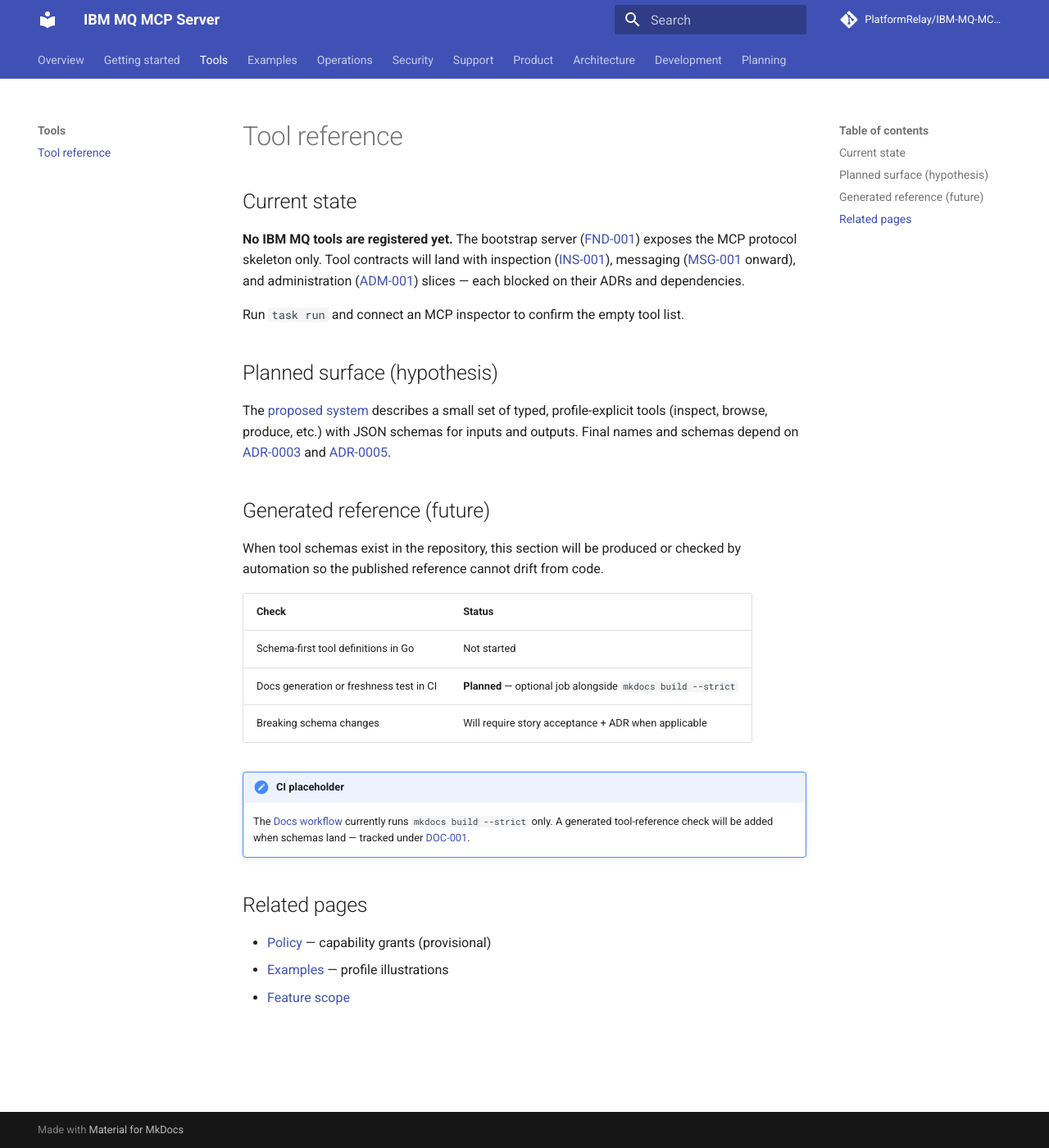
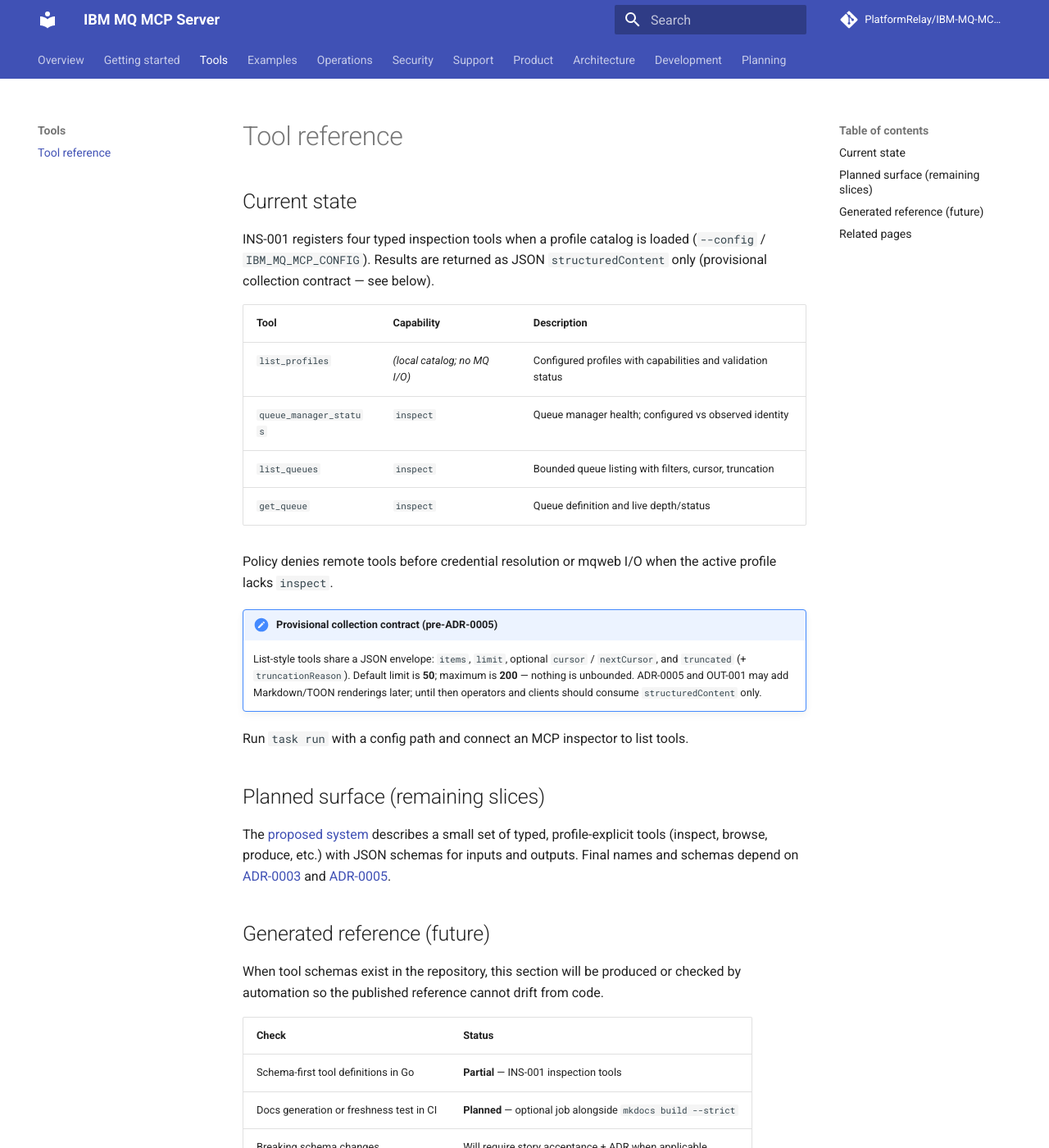
Before and after one commit to PlatformRelay/IBM-MQ-MCP-Server, an MkDocs documentation site: the page built from docs/tools/index.md, in a window 1280 px wide and 1400 px high. Shown: the whole window at 82% size. Built offline with MkDocs 1.6.1 and Material for MkDocs 9.7.7, drawn with Linux system fonts in a browser that asks for light colours; comment, search, counter and statistics services are not loaded.

Commit message:
:docs: docs(ins-001): document provisional collection contract and tool surface
Mark INS-001 complete in openspec tasks; note ADR-0005 remains open for
OUT-001 renderings beyond JSON structuredContent.

Signed-off-by: Konrad Ferdinand Heimel <konradferdinand.heimel@rewe-group.com>

```diff
--- a/docs/tools/index.md
+++ b/docs/tools/index.md
@@ -2,16 +2,30 @@
 
 ## Current state
 
-**No IBM MQ tools are registered yet.** The bootstrap server ([FND-001](https://github.com/PlatformRelay/IBM-MQ-MCP-Server/blob/main/agent-context/stories/FND-001.md))
-exposes the MCP protocol skeleton only. Tool contracts will land with inspection
-([INS-001](https://github.com/PlatformRelay/IBM-MQ-MCP-Server/blob/main/agent-context/stories/INS-001.md)),
-messaging ([MSG-001](https://github.com/PlatformRelay/IBM-MQ-MCP-Server/blob/main/agent-context/stories/MSG-001.md) onward),
-and administration ([ADM-001](https://github.com/PlatformRelay/IBM-MQ-MCP-Server/blob/main/agent-context/stories/ADM-001.md))
-slices — each blocked on their ADRs and dependencies.
+INS-001 registers four typed inspection tools when a profile catalog is loaded
+(`--config` / `IBM_MQ_MCP_CONFIG`). Results are returned as JSON
+`structuredContent` only (provisional collection contract — see below).
 
-Run `task run` and connect an MCP inspector to confirm the empty tool list.
+| Tool | Capability | Description |
+| --- | --- | --- |
+| `list_profiles` | _(local catalog; no MQ I/O)_ | Configured profiles with capabilities and validation status |
+| `queue_manager_status` | `inspect` | Queue manager health; configured vs observed identity |
+| `list_queues` | `inspect` | Bounded queue listing with filters, cursor, truncation |
+| `get_queue` | `inspect` | Queue definition and live depth/status |
 
-## Planned surface (hypothesis)
+Policy denies remote tools before credential resolution or mqweb I/O when the
+active profile lacks `inspect`.
+
+!!! note "Provisional collection contract (pre-ADR-0005)"
+    List-style tools share a JSON envelope: `items`, `limit`, optional
+    `cursor` / `nextCursor`, and `truncated` (+ `truncationReason`). Default
+    limit is **50**; maximum is **200** — nothing is unbounded. ADR-0005 and
+    OUT-001 may add Markdown/TOON renderings later; until then operators and
+    clients should consume `structuredContent` only.
+
+Run `task run` with a config path and connect an MCP inspector to list tools.
+
+## Planned surface (remaining slices)
 
 The [proposed system](../architecture/proposed-system.md) describes a small set
 of typed, profile-explicit tools (inspect, browse, produce, etc.) with JSON
@@ -25,7 +39,7 @@ checked by automation so the published reference cannot drift from code.
 
 | Check | Status |
 | --- | --- |
-| Schema-first tool definitions in Go | Not started |
+| Schema-first tool definitions in Go | **Partial** — INS-001 inspection tools |
 | Docs generation or freshness test in CI | **Planned** — optional job alongside `mkdocs build --strict` |
 | Breaking schema changes | Will require story acceptance + ADR when applicable |
 
```
Also changed, not shown: agent-context/stories/INS-001.md (+21 -6 lines), openspec/changes/typed-inspection-and-output/tasks.md (+1 -1 lines).
